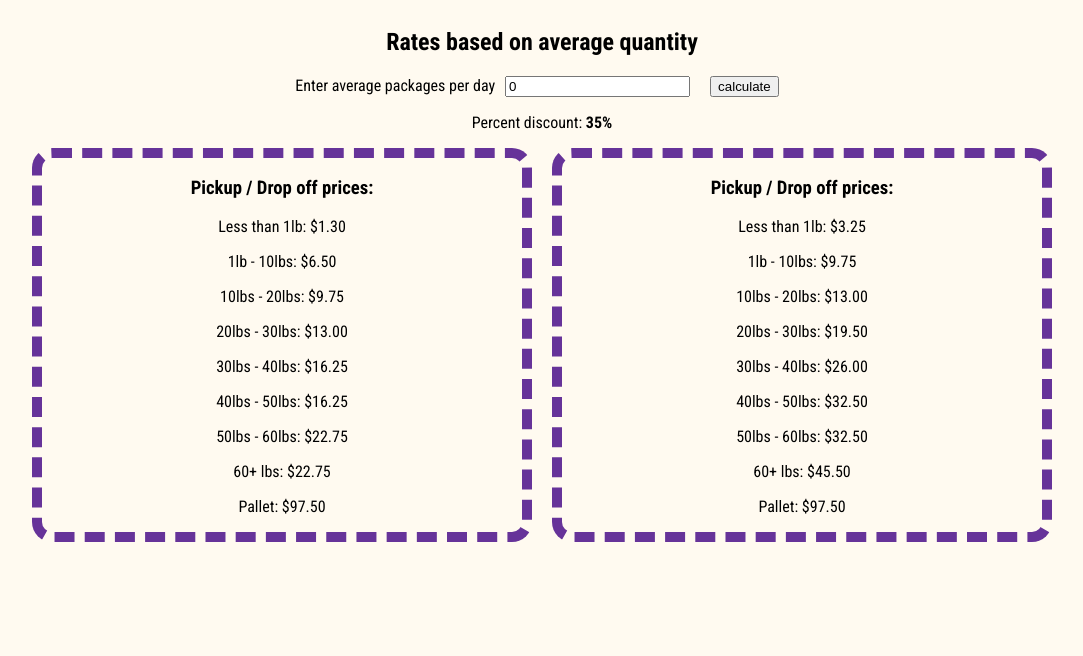
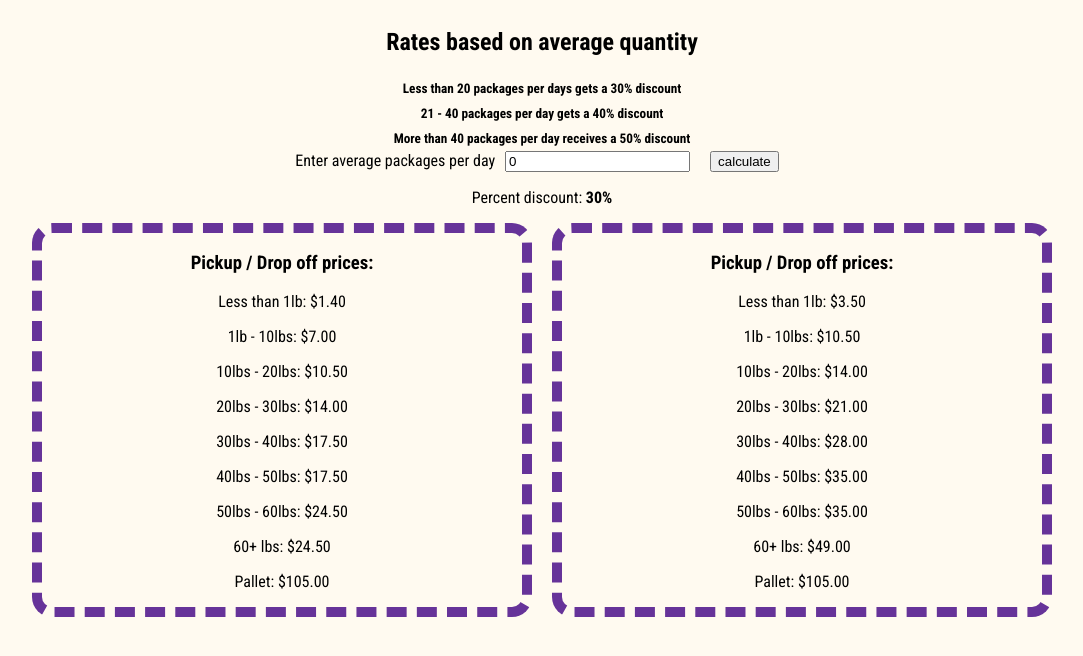
Before and after one commit to jsahlsa/discount-calc, a React (Vite) app: page / in a window 1280 px wide. Shown: the top 656 px of the page, without its empty margins (98-1181 px from the left). Built offline with nearby package versions, Linux system fonts and the light colour scheme.

Commit message:
new price structure, verbiage

```diff
--- a/src/components/App.js
+++ b/src/components/App.js
@@ -31,7 +31,7 @@ const delivery = {
 
 export default function App() {
   const [avg, setAvg] = useState(0);
-  const [percent, setPercent] = useState(0.65);
+  const [percent, setPercent] = useState(0.7);
 
   const formatter = new Intl.NumberFormat("en-US", {
     style: "currency",
@@ -44,22 +44,21 @@ export default function App() {
 
   function handleSubmit(e) {
     e.preventDefault();
-    if (avg > 25) {
-      setPercent(0.45);
+    if (avg > 40) {
+      setPercent(0.5);
     } else if (avg > 20) {
-      setPercent(0.5);
-    } else if (avg > 15) {
-      setPercent(0.55);
-    } else if (avg > 10) {
       setPercent(0.6);
     } else {
-      setPercent(0.65);
+      setPercent(0.7);
     }
   }
 
   return (
     <div className="App">
       <h2>Rates based on average quantity</h2>
+      <h5>Less than 20 packages per days gets a 30% discount</h5>
+      <h5>21 - 40 packages per day gets a 40% discount</h5>
+      <h5>More than 40 packages per day receives a 50% discount</h5>
       <form onSubmit={handleSubmit}>
         <label for="avg-packages">
           Enter average packages per day
--- a/src/index.css
+++ b/src/index.css
@@ -30,3 +30,7 @@ body {
 input {
   margin: 0 10px;
 }
+
+h5 {
+  margin: 5px;
+}
```
Also changed, not shown: 6 other files (tests, documents, lock files or other folders).
